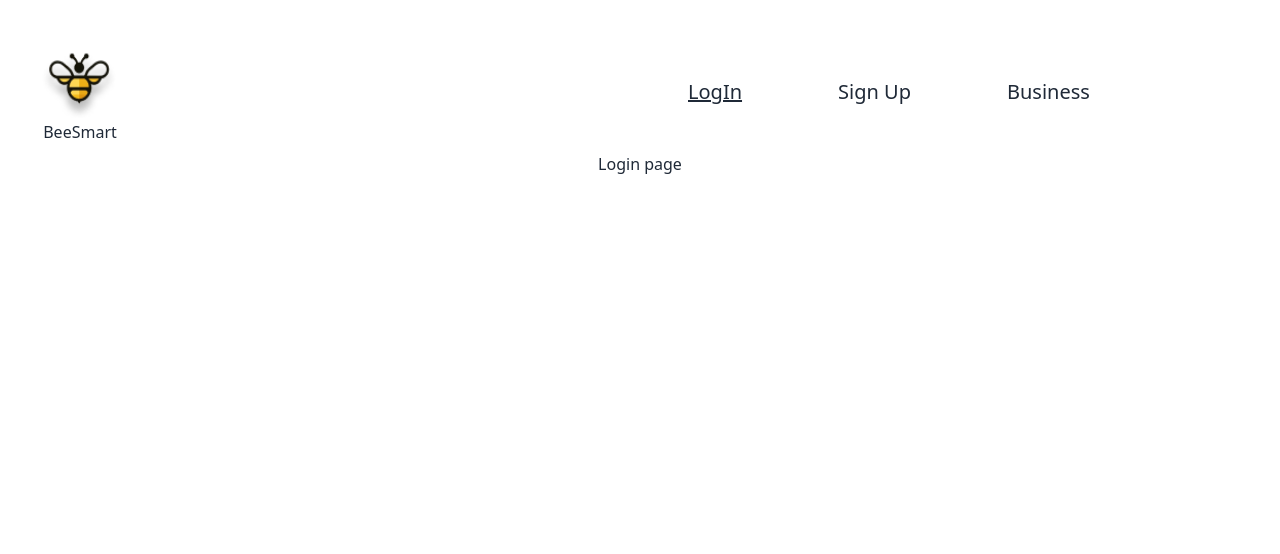
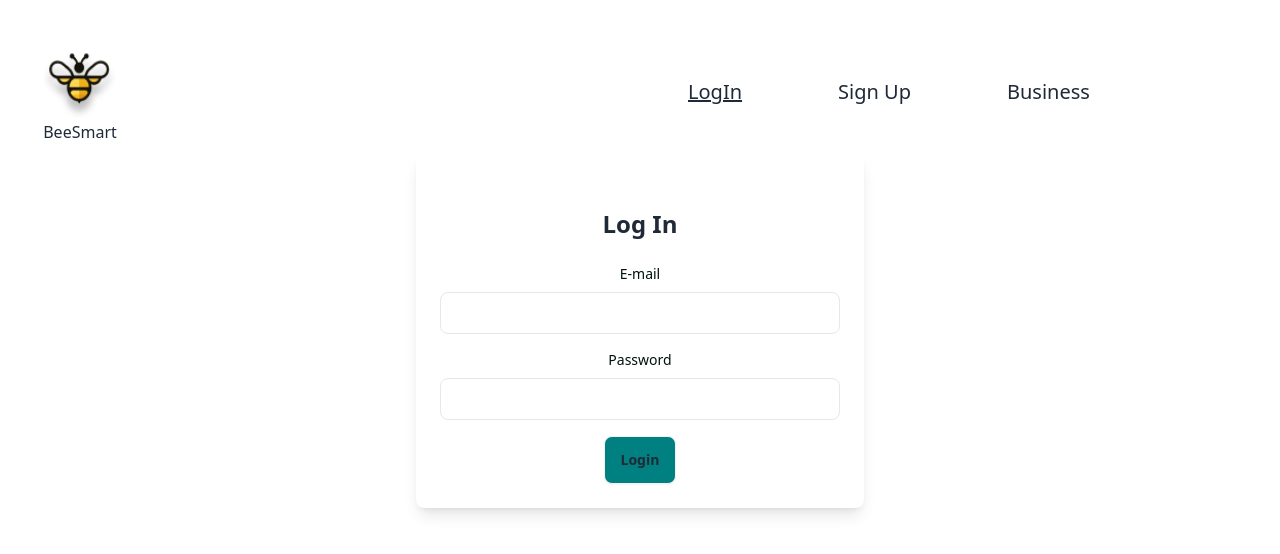
Before and after one commit to raphaelcordon/Beesmart, a React (Vite) app in the folder frontend/: page /login in a window 1280 px wide. Shown: the top 554 px of the page. Built offline with nearby package versions, Linux system fonts and the light colour scheme.

Commit message:
saving work

```diff
--- a/frontend/src/Routes/StartingPagesRoutes/BusinessSignUp.jsx
+++ b/frontend/src/Routes/StartingPagesRoutes/BusinessSignUp.jsx
@@ -1,5 +1,42 @@
+import Button from "../../Components/SmallComponents/Button";
+
 const BusinessSignUp = () => {
-  return <h1>SignUp as a Businesss</h1>;
+  return (
+    <>
+      <div className="flex xl:items-center l:items-center justify-center sm:mt-50 md:mt-50">
+        <div className="max-w-md w-full p-6 bg-base-100 rounded-lg shadow-lg">
+          {/* <div className="flex justify-center mb-8">
+        <img src="logo" alt="Logo" className="w-30 h-20"/>
+      </div> */}
+          <h1 className="text-2xl font-semibold text-center mt-8 mb-6">Join Us</h1>
+          <h2 className="mt-8 mb-6">Register as a business customer with BeeSmart in just a few steps.</h2>
+          <form>
+            <div className="mb-4">
+              <label htmlFor="email" className="block mb-2 text-sm text-accent-content">
+                Enter Your E-mail
+              </label>
+              <input
+                type="email"
+                id="email"
+                name="eimal"
+                className="w-full px-4 py-2 border rounded-lg focus:outline-none focus:ring-2 focus:ring-secondary"
+                required
+              />
+              <div className="mt-8 mb-6">
+                <ul className="steps">
+                  <li className="step step-secondary"></li>
+                  <li className="step"></li>
+                  <li className="step"></li>
+                </ul>
+              </div>
+            </div>
+
+            <Button> Register</Button>
+          </form>
+        </div>
+      </div>
+    </>
+  );
 };
 
 export default BusinessSignUp;
--- a/frontend/src/Routes/StartingPagesRoutes/Login.jsx
+++ b/frontend/src/Routes/StartingPagesRoutes/Login.jsx
@@ -1,6 +1,45 @@
+import Button from "../../Components/SmallComponents/Button";
 
 const Login = () => {
-  return <h1>Login page</h1>;
+  return (
+    <>
+      <div className="flex items-center justify-center h-full">
+        <div className="max-w-md w-full p-6 bg-base-100 rounded-lg shadow-lg">
+          {/* <div className="flex justify-center mb-8">
+        <img src="logo" alt="Logo" className="w-30 h-20"/>
+      </div> */}
+          <h1 className="text-2xl font-semibold text-center mt-8 mb-6">Log In</h1>
+          <form>
+            <div className="mb-4">
+              <label htmlFor="email" className="block mb-2 text-sm text-accent-content">
+                E-mail
+              </label>
+              <input
+                type="email"
+                id="email"
+                name="eimal"
+                className="w-full px-4 py-2 border rounded-lg focus:outline-none focus:ring-2 focus:ring-secondary"
+                required
+              />
+            </div>
+            <div className="mb-4">
+              <label htmlFor="password" className="block mb-2 text-sm text-accent-content">
+                Password
+              </label>
+              <input
+                type="password"
+                id="password"
+                name="password"
+                className="w-full px-4 py-2 border rounded-lg focus:outline-none focus:ring-2 focus:ring-secondary"
+                required
+              />
+            </div>
+            <Button>Login</Button>
+          </form>
+        </div>
+      </div>
+    </>
+  );
 };
 
 export default Login;
--- a/frontend/src/Routes/StartingPagesRoutes/SignUpEndUser.jsx
+++ b/frontend/src/Routes/StartingPagesRoutes/SignUpEndUser.jsx
@@ -8,10 +8,13 @@ const SignUpEndUser = () => {
           {/* <div className="flex justify-center mb-8">
         <img src="logo" alt="Logo" className="w-30 h-20"/>
       </div> */}
+          <h2 className="mt-8 mb-6">
+            🎉 Want to stay in the loop about all the exciting promotions you're a part of?{" "}
+          </h2>
           <h1 className="text-2xl font-semibold text-center mt-8 mb-6">Join Us</h1>
           <form>
             <div className="mb-4">
-              <label for="email" className="block mb-2 text-sm text-accent-content">
+              <label htmlFor="email" className="block mb-2 text-sm text-accent-content">
                 Enter Your E-mail
               </label>
               <input
@@ -23,7 +26,7 @@ const SignUpEndUser = () => {
               />
             </div>
             <div className="mb-4">
-              <label for="password" className="block mb-2 text-sm text-accent-content">
+              <label htmlFor="password" className="block mb-2 text-sm text-accent-content">
                 Set Password
               </label>
               <input
@@ -35,7 +38,7 @@ const SignUpEndUser = () => {
               />
             </div>
             <div className="mb-4">
-              <label for="confirmpassword" className="block mb-2 text-sm text-accent-content">
+              <label htmlFor="confirmpassword" className="block mb-2 text-sm text-accent-content">
                 Repeat Password
               </label>
               <input
```
